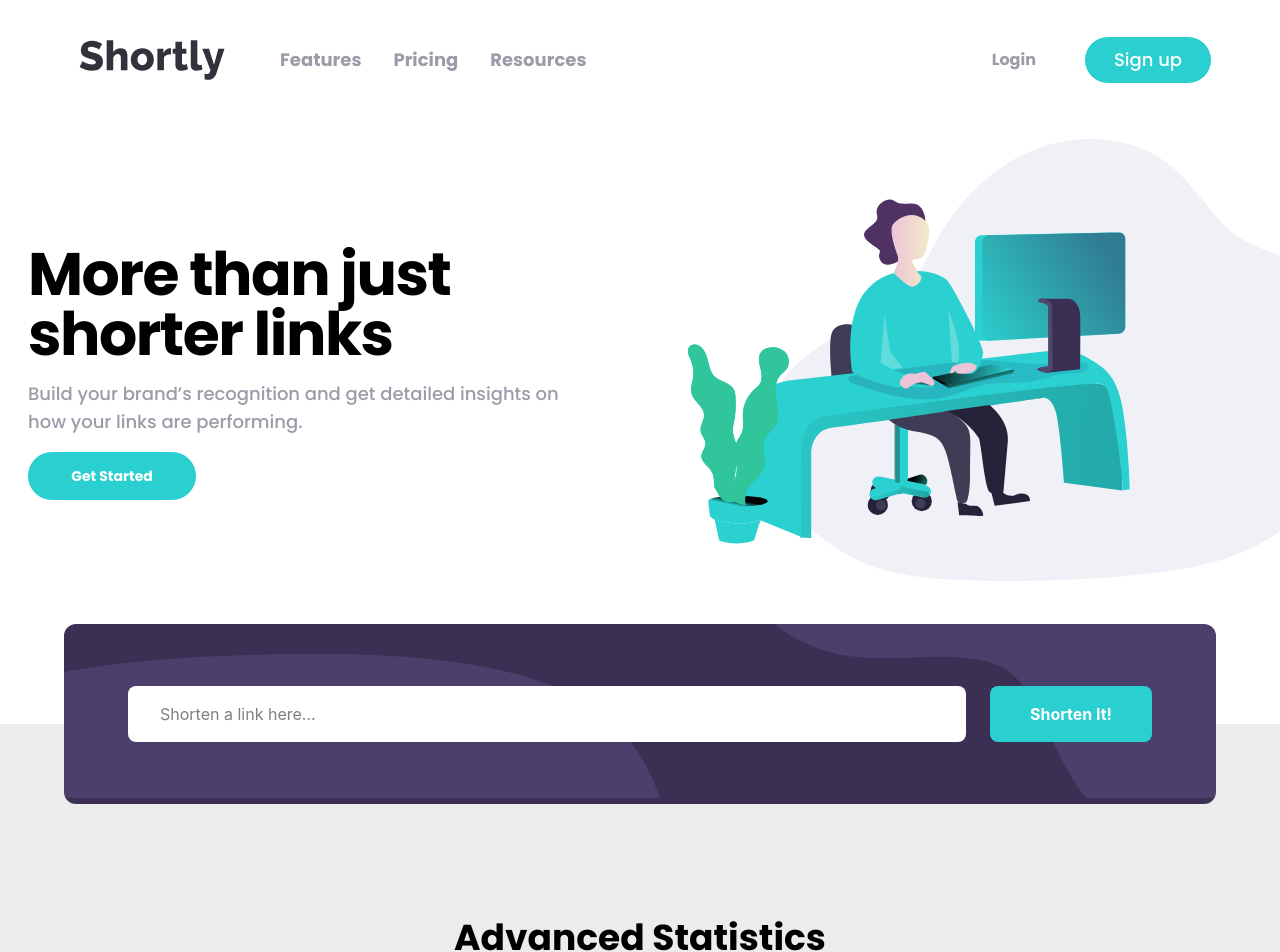
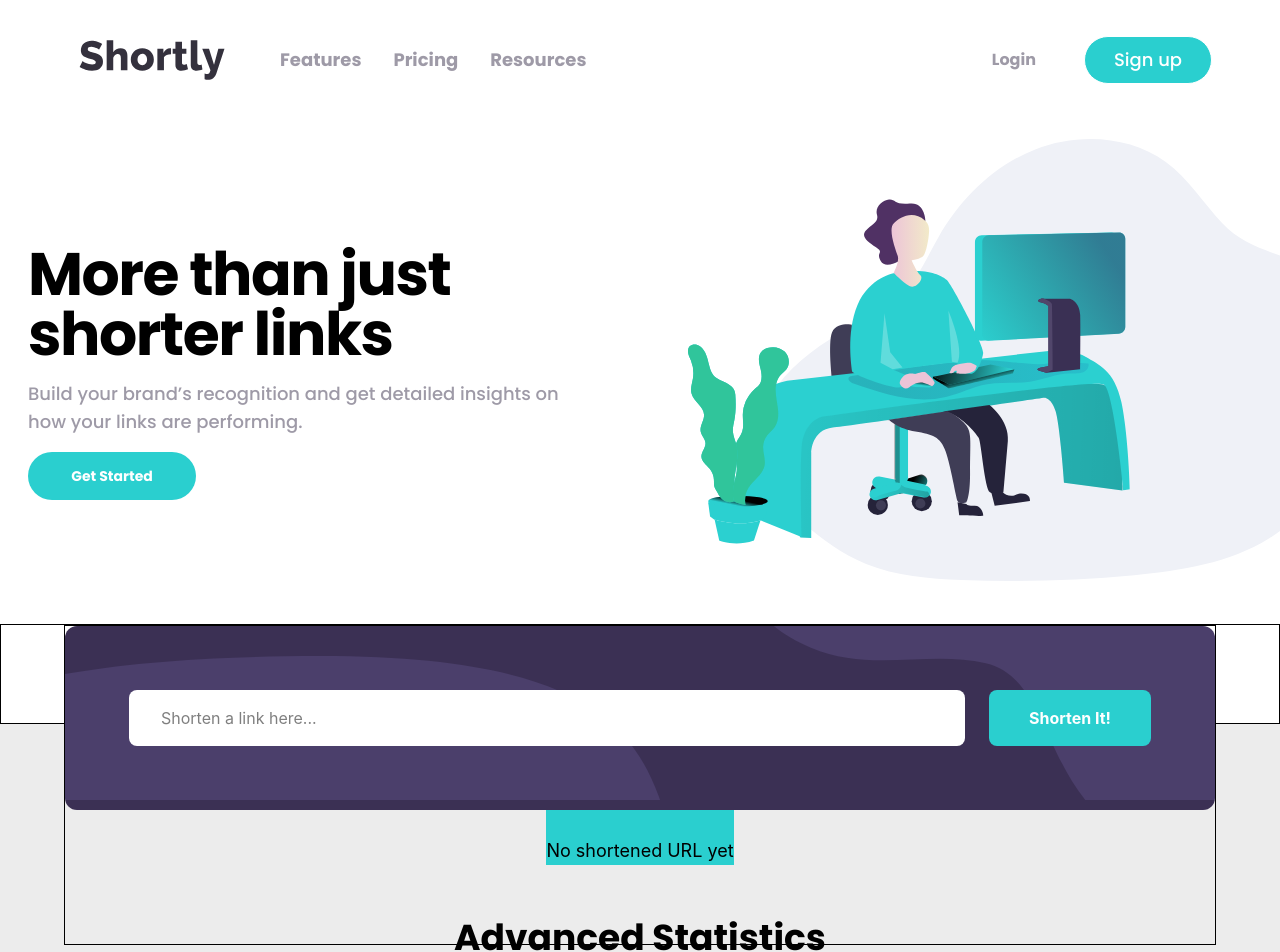
Before and after one commit to KLapitan/URL_Shortener, a React (Vite) app: page / in a window 1280 px wide. Shown: the top 952 px of the page. Built offline with nearby package versions, Linux system fonts and the light colour scheme.

Commit message:
to continue: url

```diff
--- a/src/components/input.jsx
+++ b/src/components/input.jsx
@@ -1,11 +1,68 @@
+import { useState } from "react"
 import Button from "./button"
 
 const UrlInput = () => {
+
+// adding url to be shorten
+  const [url,setUrl]=useState("")
+
+// output that will be given to us byapi
+  const [shortenURL,setShortenURL]=useState("")
+
+  const [loading,setLoading]=useState(false)
+
+
+const UrlShortener  = async (url) => {
+try {
+
+    const response = await fetch("https://cleanuri.com/api/v1/shorten", {
+    method:"POST",
+    headers: {
+      "Content-Type": "application/x-www-form-urlencoded"
+    },
+    body: new URLSearchParams({
+    url,
+    })
+
+    })
+
+    const data = await response.json()
+      console.log("API DATA")
+
+  //  checking if the data itself return undefined or nothing
+    if(!data.result_url){
+       throw new Error("No shortened URL returned");
+    }
+
+    // based on the given object respones given on cleanuri api docs
+    return data.result_url;
+
+
+
+
+} catch (error) {
+    console.error("Error in requesting", error)
+        return "";
+
+}
+}
+
+const handleShortIt = async ()   => {
+ const shorten = await UrlShortener(url)
+ setShortenURL(shorten)
+
+}
+
+// console.log(url)
+// console.log(shortenURL)
+
   return (
-    <section className="relative">
+    <section >
 
       {/* top white section */}
-      <div className="bg-white flex justify-center px-4 h-25">
+      <div className="bg-white flex justify-center px-4 h-25 relative border w-full">
+
+      <div className="max-w-6xl w-full h-80 border absolute top-0 flex flex-col">
 
         {/* input container */}
         <div
@@ -44,13 +101,21 @@ const UrlInput = () => {
               outline-none
               bg-white
             "
+            value={url}
+            onChange={(e) => setUrl(e.target.value)}
           />
 
-          <Button className="bg-PBlue400 h-14 px-2 lg:px-10 lg:h-14 rounded-lg text-white font-bold whitespace-nowrap">
+          <Button className="bg-PBlue400 h-14 px-2 lg:px-10 lg:h-14 rounded-lg text-white font-bold whitespace-nowrap" onClick={() => handleShortIt(url)}>
             Shorten It!
           </Button>
 
         </div>
+      </div>
+      <div className="mt-40 flex justify-end items-end bg-PBlue400 h-20">
+        {/* section for the given url to shown  */}
+      <p className="text-lg ">{shortenURL || "No shortened URL yet"}</p>
+      </div>
+
       </div>
 
       {/* bottom gray section */}
--- a/src/components/services.jsx
+++ b/src/components/services.jsx
@@ -43,7 +43,7 @@ return(
           <div className="h-76 w-86 bg-white rounded-lg lg:mt-36 lg:p-2 lg:w-96 ">
 
             {/* image-logo */}
-            <div c className="border w-21 h-21 -mt-10 ml-32 rounded-full  bg-NGray900 flex items-center justify-center p-3 lg:ml-10 lg:transition-all lg:duration-300 lg:ease-in ">
+            <div  className="border w-21 h-21 -mt-10 ml-32 rounded-full  bg-NGray900 flex items-center justify-center p-3 lg:ml-10 lg:transition-all lg:duration-300 lg:ease-in ">
                 <picture>
                 <img src="/images/icon-fully-customizable.svg" alt="fully-customizable " className="w-10 h-10 place-self-center" />
                 </picture>
```
Also changed, not shown: 1 other file (tests, documents, lock files or other folders).
